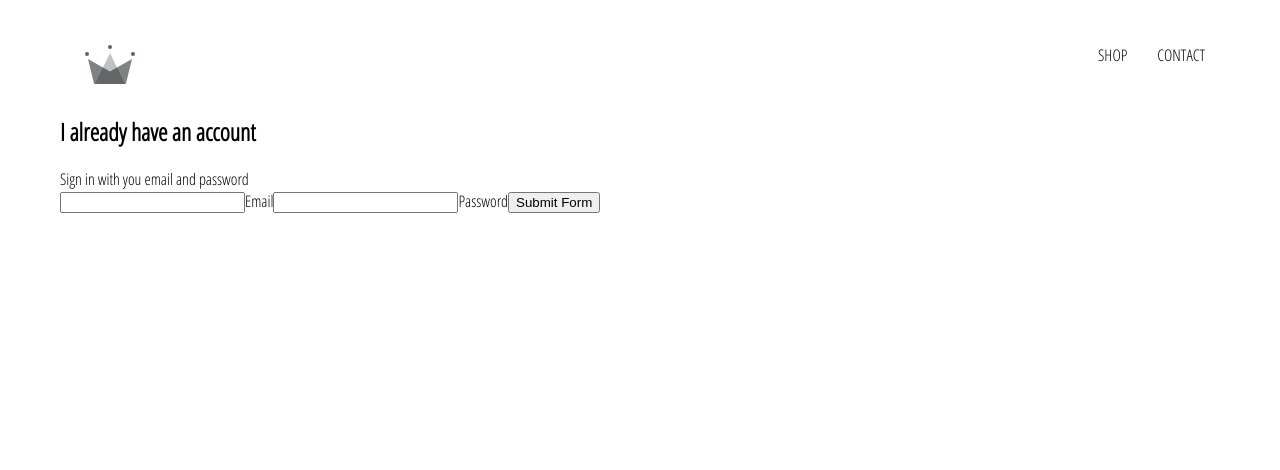
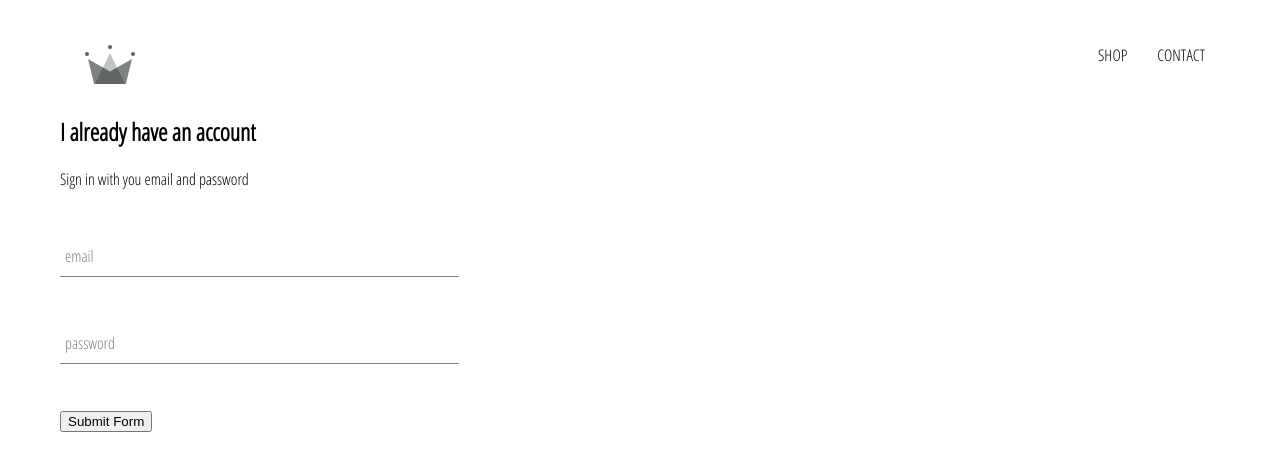
Before and after one commit to dontrellthedeveloper/crwn-clothing, a React (Create React App) app: page /signIn in a window 1280 px wide. Shown: the top 470 px of the page. Built offline with nearby package versions, Linux system fonts and the light colour scheme.

Commit message:
added form input component

```diff
--- /dev/null
+++ b/src/components/form-input/form-input.component.jsx
@@ -0,0 +1,18 @@
+import React from 'react';
+
+import './form-input.styles.scss';
+
+const FormInput = ({ handleChange, label, ...otherProps}) => (
+    <div className="group">
+        <input className="form-input" onChange={handleChange} {...otherProps} />
+        {
+            label ?
+                (<label className={`${otherProps.value.length ? 'shrink' : ''} form-input-label`}>
+                    {label}
+                </label>)
+                : null
+        }
+    </div>
+);
+
+export default FormInput;
--- /dev/null
+++ b/src/components/form-input/form-input.styles.scss
@@ -0,0 +1,54 @@
+$sub-color: grey;
+$main-color: black;
+
+@mixin shrinkLabel {
+  top: -14px;
+  font-size: 12px;
+  color: $main-color;
+}
+
+.group {
+  position: relative;
+  margin: 45px 0;
+
+  .form-input {
+    background: none;
+    background-color: white;
+    color: $sub-color;
+    font-size: 18px;
+    padding: 10px 10px 10px 5px;
+    display: block;
+    width: 100%;
+    border: none;
+    border-radius: 0;
+    border-bottom: 1px solid $sub-color;
+    margin: 25px 0;
+
+    &:focus {
+      outline: none;
+    }
+
+    &:focus ~ .form-input-label {
+      @include shrinkLabel();
+    }
+  }
+
+  input[type='password'] {
+    letter-spacing: 0.3em;
+  }
+
+  .form-input-label {
+    color: $sub-color;
+    font-size: 16px;
+    font-weight: normal;
+    position: absolute;
+    pointer-events: none;
+    left: 5px;
+    top: 10px;
+    transition: 300ms ease all;
+
+    &.shrink {
+      @include shrinkLabel();
+    }
+  }
+}
--- a/src/components/sign-in/sign-in.component.jsx
+++ b/src/components/sign-in/sign-in.component.jsx
@@ -1,4 +1,6 @@
 import React from 'react';
+
+import FormInput from "../form-input/form-input.component";
 
 import './sign-in.styles.scss';
 
@@ -32,11 +34,8 @@
                 <span>Sign in with you email and password</span>
 
                 <form onSubmit={this.handleSubmit}>
-                    <input name='email' type="email" onChange={this.handleChange} value={this.state.email} required/>
-                    <label>Email</label>
-                    <input name='password' type="password" value={this.state.password} onChange={this.handleChange}
-                           required/>
-                    <label>Password</label>
+                    <FormInput name='email' type="email" handleChange={this.handleChange} value={this.state.email} label='email' required/>
+                    <FormInput name='password' type="password" value={this.state.password} handleChange={this.handleChange} label='password' required/>
 
                     <input type="submit" value="Submit Form"/>
                 </form>
--- a/src/components/sign-in/sign-in.styles.scss
+++ b/src/components/sign-in/sign-in.styles.scss
@@ -0,0 +1,3 @@
+.sign-in {
+  width: 30vw;
+}
```
